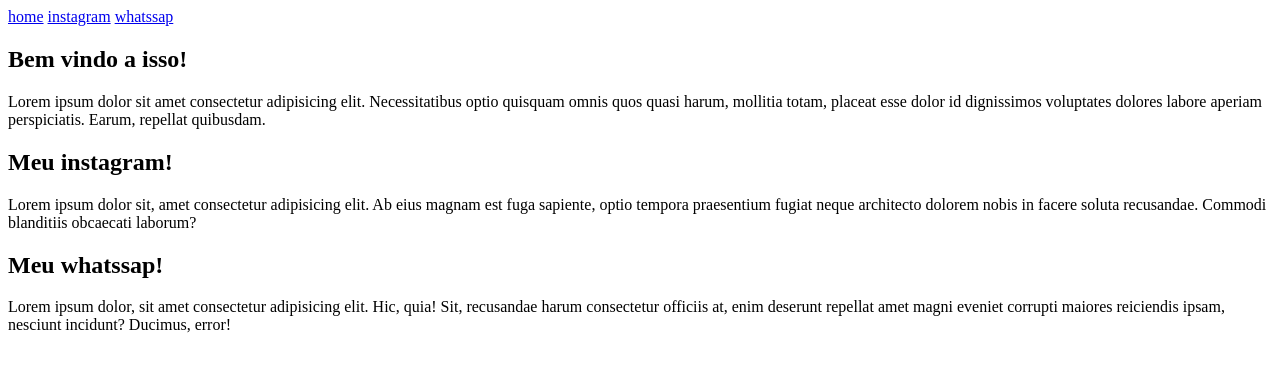
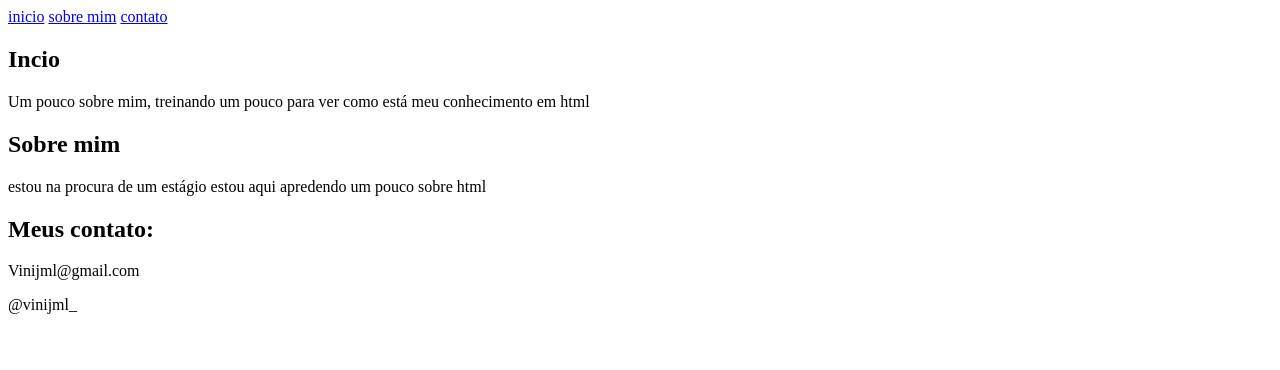
Before and after one commit to vinijml/symmetrical-robot, a plain HTML site: page index.html in a window 1280 px wide. Drawn offline with Linux system fonts and the light colour scheme.

Commit message:
modificando o html

```diff
--- a/index.html
+++ b/index.html
@@ -3,38 +3,43 @@
 <head>
     <meta charset="UTF-8">
     <meta name="viewport" content="width=device-width, initial-scale=1.0">
-    <title>Projeto full stack</title>
+    <title>Document</title>
 </head>
 <body>
     <nav>
-        <a href="#home">home</a>
-        <a href="#instagram">instagram</a>
-        <a href="#whatssap">whatssap</a>
+        <a href="#inicio">inicio</a>
+        <a href="#sobre mim">sobre mim</a>
+        <a href="#contato">contato</a>
     </nav>
     <main>
-        <section id="home">
+        <section id="inicio">
             <h1>
-                Bem vindo a isso!
+                Incio
             </h1>
             <p>
-                Lorem ipsum dolor sit amet consectetur adipisicing elit. Necessitatibus optio quisquam omnis quos quasi harum, mollitia totam, placeat esse dolor id dignissimos voluptates dolores labore aperiam perspiciatis. Earum, repellat quibusdam.
+                Um pouco sobre mim, treinando um pouco para ver como está meu conhecimento em html
             </p>
-        </section>
-        <section id="instagram">
+         <section id="sobre mim">
             <h2>
-                Meu instagram!
+               Sobre mim
             </h2>
             <p>
-                Lorem ipsum dolor sit, amet consectetur adipisicing elit. Ab eius magnam est fuga sapiente, optio tempora praesentium fugiat neque architecto dolorem nobis in facere soluta recusandae. Commodi blanditiis obcaecati laborum?
+                estou na procura de um estágio estou aqui apredendo um pouco sobre html
+
             </p>
-        </section>
-        <section id="whatssap">
+         </section>
+         <section id="contato">
             <h2>
-                Meu whatssap!
+                Meus contato:
             </h2>
             <p>
-                Lorem ipsum dolor, sit amet consectetur adipisicing elit. Hic, quia! Sit, recusandae harum consectetur officiis at, enim deserunt repellat amet magni eveniet corrupti maiores reiciendis ipsam, nesciunt incidunt? Ducimus, error!
+                Vinijml@gmail.com
             </p>
+            <p>
+                @vinijml_
+            </p>
+         </section>
+
         </section>
     </main>
 </body>
```
